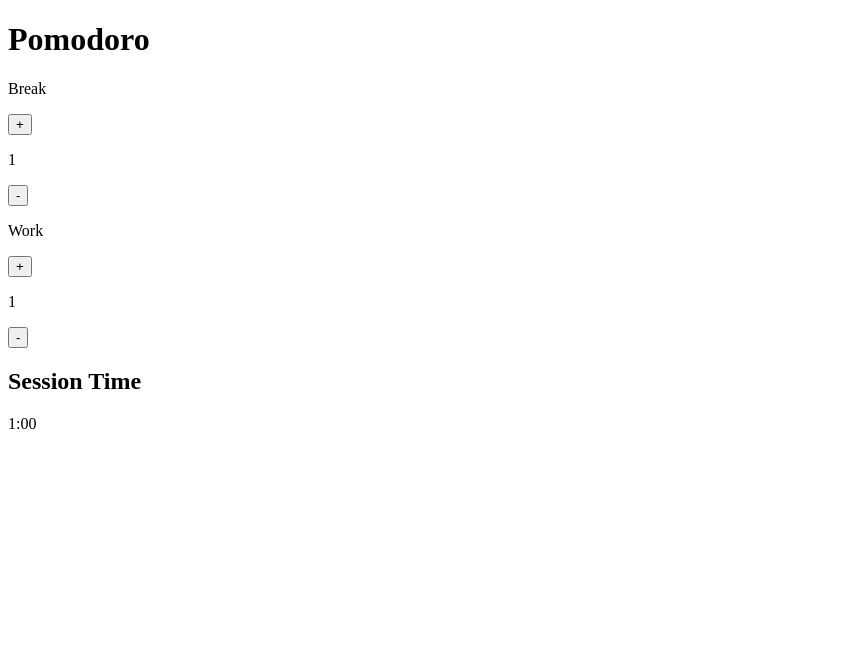
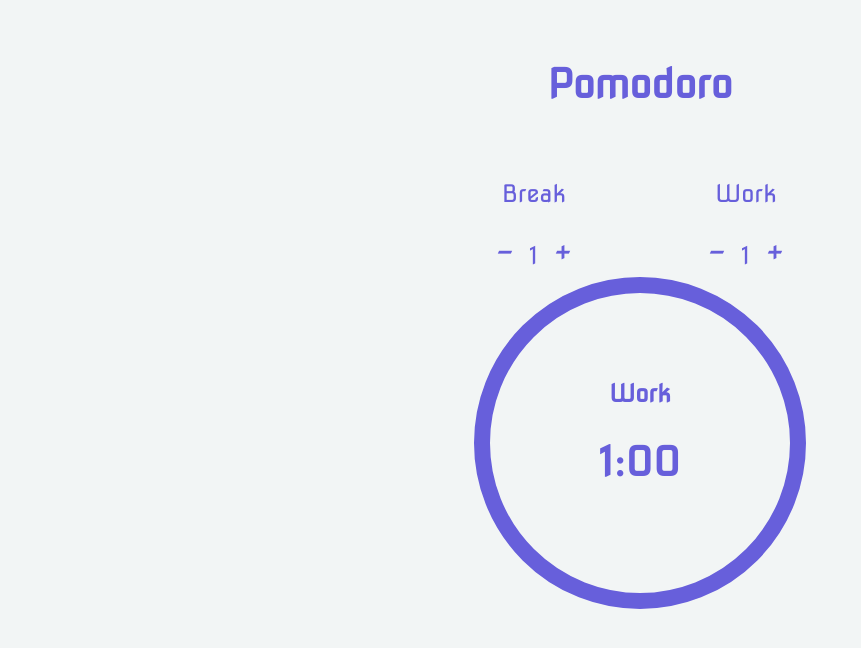
Before and after one commit to cgrsmith/pom-clock, a plain HTML site: page index.html in a window 1280 px wide. Shown: the whole page, without its empty margins (0-861 px from the left). Drawn offline with nearby package versions, Linux system fonts and the light colour scheme.

Commit message:
Styled and clockface implemented

```diff
--- a/index.html
+++ b/index.html
@@ -9,22 +9,24 @@
 
 <body>
     <h1>Pomodoro</h1>
+    <div class="incrementorPair">
         <div class="incrementor" id="incBreak">
             <p>Break</p>
+            <button class="button decButton" id="decBreakButton">-</button>
+            <span class="incValue" id="incBreakValue"></span>
             <button class="button incButton" id="incBreakButton">+</button>
-        <p class="incValue" id="incBreakValue"></p>
-        <button class="button decButton" id="decBreakButton">-</button>
         </div>
         <div class="incrementor" id="incWork">
             <p>Work</p>
+            <button class="button decButton" id="decWorkButton">-</button>
+            <span class="incValue" id="incWorkValue"></span>
             <button class="button incButton" id="incWorkButton">+</button>
-        <p class="incValue" id="incWorkValue"></p>
-        <button class="button decButton" id="decWorkButton">-</button>
         </div>
-    <div id="timer">
-        <h2>Session Time</h2>
+    </div>
+    <canvas id="timerCanvas" width="300" height="300"></canvas>
+    <div id="timer" class="timer">
+        <h2>Work</h2>
         <p id="timerDisplay">1:00</p>
     </div>
-
 </body>
 </html>
--- a/index.js
+++ b/index.js
@@ -2,12 +2,14 @@ document.addEventListener("DOMContentLoaded", function() {
     let incBreak = document.getElementById("incBreak");
     let incWork = document.getElementById("incWork");
     let timer = document.getElementById("timer");
+    //let canv = document.getElementById("timerCanvas");
     let app = {
         "workTime" : 60,
         "breakTime" : 60,
         "remainTime" : 60,
         "state" : "workTime",
         "pause" : true,
+        "canvas" : document.getElementById("timerCanvas"),
         makeTimeString() {
             let minuteString = String(Math.floor(this.remainTime/60));
             let secondString = String(this.remainTime%60);
@@ -20,30 +22,58 @@ document.addEventListener("DOMContentLoaded", function() {
     setupIncrementor(incWork, app, "workTime", timer);
     setupTimer(timer, app);
     let interval = setInterval(function() {
-        tick(timer, app)}, 1000);
+        tick(timer, app)}, 100);
 
 });
 
+//Temporal Functions
 function tick(timer, app) {
     if (app.pause === false) {
+
+        app.remainTime = Math.max(0, app.remainTime - 1);
+        timer.querySelectorAll("h2")[0].innerHTML = (app.state === "workTime") ? "Work" : "Break";
+        timer.querySelectorAll("#timerDisplay")[0].innerHTML = app.makeTimeString();
+
+        //if (app.remainTime !== app[app.state]) {
+
+        //}
         if (app.remainTime === 0) {
             app.state = (app.state === "workTime") ? "breakTime" : "workTime";
-            app.remainTime = app[app.state] + 1;
+            app.remainTime = app[app.state] ;
         }
-        app.remainTime = Math.max(0, app.remainTime - 1);
-        timer.querySelectorAll("h2")[0].innerHTML = (app.state === "workTime") ? "Session Time" : "Break Time";
-        timer.querySelectorAll("#timerDisplay")[0].innerHTML = app.makeTimeString();
+        let arcRads = (app[app.state]-app.remainTime)/app[app.state]*2*Math.PI;
+        drawCircleBar(app, arcRads)
     }
 
 }
 
-
+function drawCircleBar(app, endPointRads) {
+    clearCanvas(app);
+    let context = app.canvas.getContext("2d");
+    let arcWidth = 10;
+    context.beginPath();
+    context.lineWidth=arcWidth;
+    context.strokeStyle = "#675FDB";
+    if (app.state === "workTime" && endPointRads !== 0) {
+        context.arc(150, 150, 150 - arcWidth, 1.5*Math.PI, endPointRads - 0.5*Math.PI, false);
+    } else if (app.state === "breakTime") {
+        context.arc(150, 150, 150 - arcWidth, endPointRads - 0.5*Math.PI, 1.5*Math.PI, false);
+    }
+    context.stroke();
+}
 
 function resetTimer(timer, app, incType) {
     app.remainTime = app[incType];
     timer.querySelectorAll("#timerDisplay")[0].innerHTML = app.makeTimeString();
+    clearCanvas(app);
 }
 
+function clearCanvas(app) {
+    let context = app.canvas.getContext("2d");
+    context.clearRect(0,0,app.canvas.width, app.canvas.height);
+}
+
+//Button Setups
 function setupIncrementor(incrementor, app, incType, timer) {
     let incrementorValue = app[incType];
     incrementor.querySelectorAll(".incButton")[0].addEventListener("click", function() {
--- a/style.scss
+++ b/style.scss
@@ -0,0 +1,68 @@
+@import url('https://fonts.googleapis.com/css?family=Nova+Square');
+
+//Variables
+$main-width: 300px;
+$timer-border: 16px;
+
+//Colors
+$main-color: #675FDB;
+$bg-color: #F2F5F5;
+
+//Fonts
+$main-font: 'Nova Square';
+
+//Display
+html {
+    background-color: $bg-color;
+    color: $main-color;
+}
+
+body {
+
+    display: flex; flex-direction: column; align-items: center;
+    width: 800px; max-width: 85%;
+    margin: auto;
+    font-family: $main-font, sans-serif;
+
+}
+
+h1 {
+    margin-top: 60px;
+    font-size: 40px;
+}
+
+.incrementorPair {
+    display: flex; flex-direction: row; justify-content: space-between;
+    width: $main-width + 2* $timer-border; max-width: 90%;
+    margin: 20px 0px;
+
+    .incrementor {
+        font-size: 1.5rem;
+        text-align: center;
+        margin: 0px;
+        width: 120px;
+
+        button {
+            color: $main-color;
+            font-family: $main-font, sans-serif;
+            font-size: 2rem;
+            border: 0; background: none;
+        }
+    }
+}
+
+#timerCanvas {
+    z-index: -1;
+    height: $main-width ; width: $main-width ;
+}
+.timer {
+    font-weight: bold;
+    position: relative; top: -1*$main-width - $timer-border;
+    display: flex; flex-direction: column; align-items: center; justify-content: center;
+    height: $main-width ; width: $main-width ; max-width: 90%;
+    border: $timer-border solid $main-color; border-radius: 50%;
+    p {
+        margin-top: 10px;
+        font-size: 2.5rem;
+    }
+}
```
Also changed, not shown: style.css, 1 other file. Lines whose indentation alone changed are shown as unchanged.
